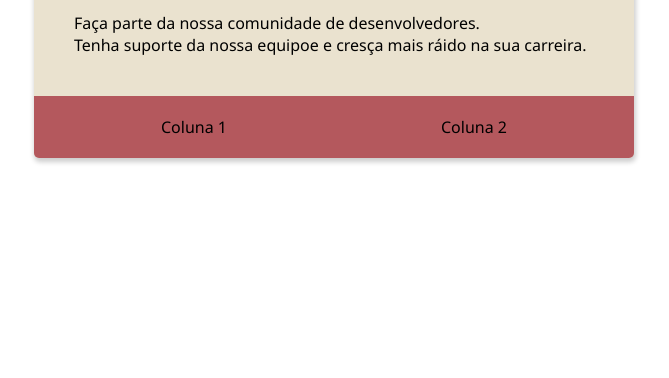
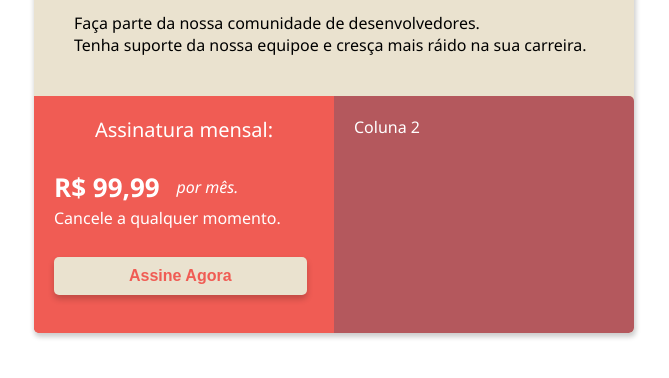
Before and after one commit to Matheus5404/bootcamp-devjr-modulo2, a plain HTML site: page index.html in a window 1280 px wide. Shown: the part 280-658 px from the top of the page, without its empty margins (306-975 px from the left). Drawn offline with Linux system fonts and the light colour scheme.

Commit message:
closes #4 - button e span

```diff
--- a/index.html
+++ b/index.html
@@ -30,8 +30,9 @@
         .flex-container {
             display: flex;
             background-color: #b4585d;
-            justify-content: space-around;
-            padding: 20px;
+            color: #ffffff;
+            justify-content: space-between;
+            border-radius: 5px;
         }
 
         .header-title {
@@ -46,6 +47,67 @@
             font-size: 17.8px;
             font-weight: 500;
             margin-bottom: 15px;
+        }
+
+        .coluna-1, .coluna-2 {
+            width: 50%;
+            box-sizing: border-box;
+            padding: 20px;
+        }
+
+        .coluna-1 {
+            background-color: #f05c54;
+        }
+
+        .assinatura {
+            font-size: 20px;
+            font-weight: 200;
+            display: flex;
+            justify-content: center;
+            margin-top: 0;
+        }
+
+        .preco {
+            font-size: 26px;
+            font-weight: 500;
+            display: flex;
+            margin-bottom: 0;
+        }
+
+        .mes {
+            font-size: 16px;
+            font-weight: 400;
+            margin-left: 10px;
+            align-self: center;
+        }
+
+        .cancele {
+            font-size: 16px;
+            font-weight: 400;
+            color: #ffffff;
+            text-align: left;
+            margin-top: 2px;
+        }
+
+        .botao-assinatura {
+            background-color: #eae2cf;
+            color: #f05c54;
+            border: none;
+            padding: 10px 75px;
+            font-size: 16px;
+            font-weight: 600;
+            border-radius: 5px;
+            cursor: pointer;
+            margin-top: 12px;
+            margin-bottom: 18px;
+            box-shadow: 0 4px 6px rgba(0, 0, 0, 0.2);
+        }
+
+        .botao-assinatura:hover {
+            background-color: #d4c8b0;
+            color: #f05c54;
+            box-shadow: 0 6px 8px rgba(0, 0, 0, 0.2);
+            transform: scale(1.03);
         }
     </style>
 
@@ -67,10 +129,19 @@
             </div>
         </div>
         <div class="flex-container">
-            <div>
-                Coluna 1
+            <div class="coluna-1">
+                <div>
+                    <p class="assinatura">Assinatura mensal:</p>
+                </div>
+                <div>
+                    <p class="preco"><strong>R$ 99,99</strong> &nbsp; <em class="mes">por mês.</em></p>
+                    <p class="cancele">Cancele a qualquer momento.</p>
+                </div>
+                <div>
+                    <button class="botao-assinatura">Assine Agora</button>
+                </div>
             </div>
-            <div>
+            <div class="coluna-2">
                 Coluna 2
             </div>
         </div>
```
